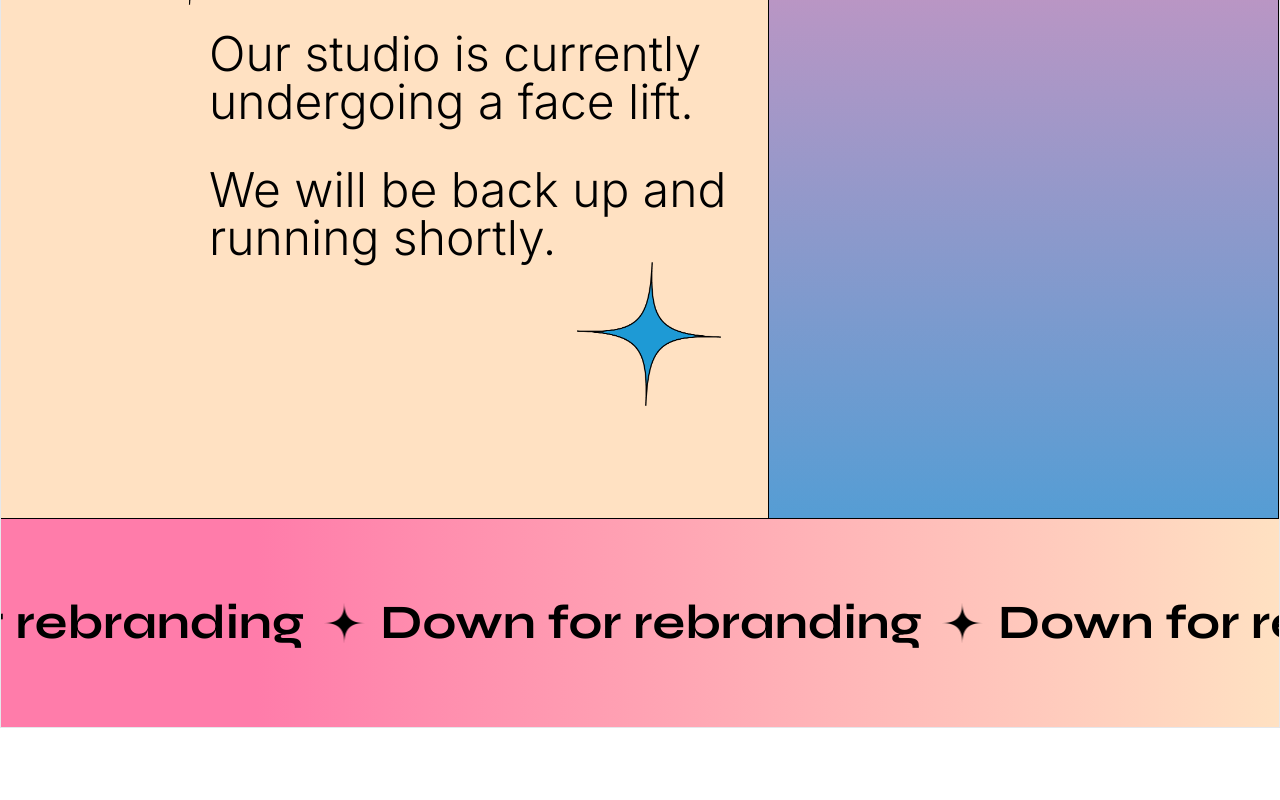
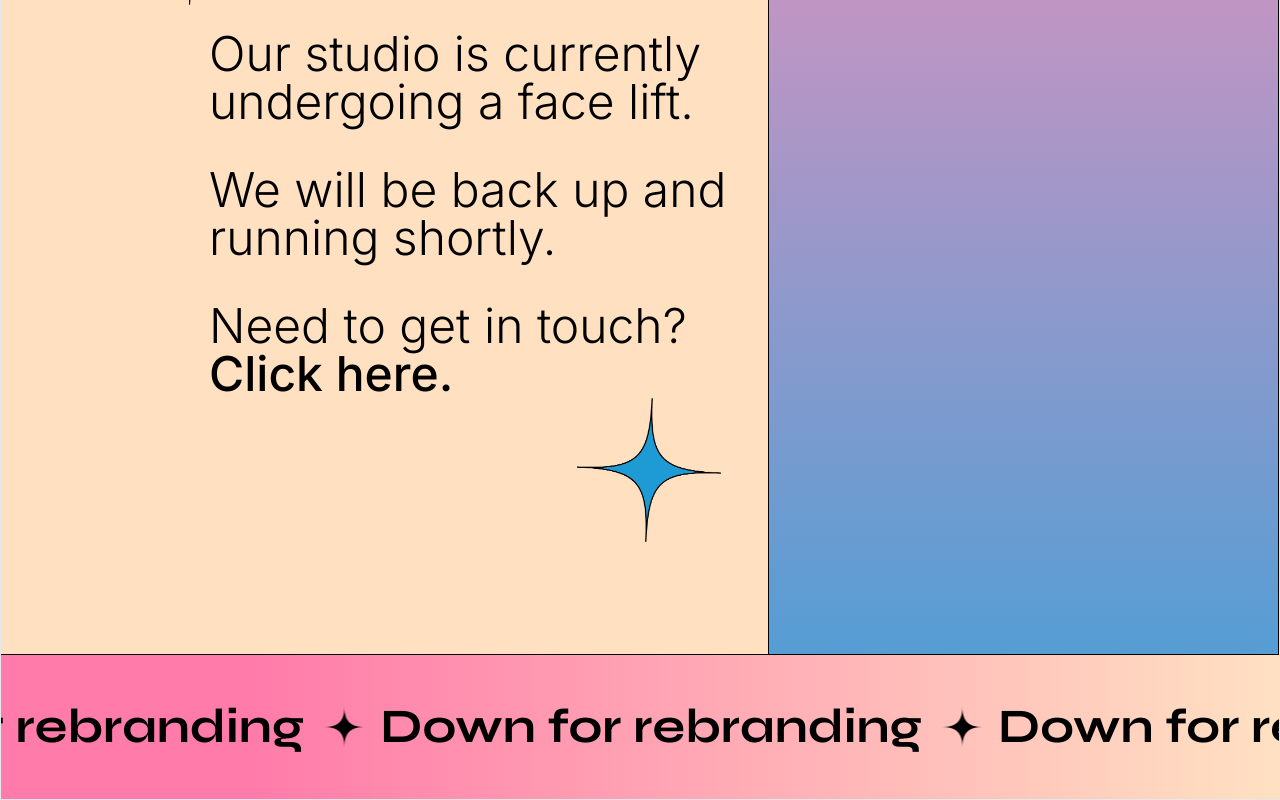
Before and after one commit to beezer5693/wisdom-studios, a Next.js app: page / in a window 1280 px wide. Shown: the part 503-1303 px from the top of the page. Before the commit the page ends 1231 px from the top, so only its background shows below. Built offline with nearby package versions, Linux system fonts and the light colour scheme.

Commit message:
Added contact button

```diff
--- a/src/app/page.tsx
+++ b/src/app/page.tsx
@@ -3,6 +3,7 @@ import smBlueStar from "../../public/images/sm-blue-star.png"
 import lgBlueStar from "../../public/images/lg-blue-star.png"
 import Image from "next/image"
 import Carousel from "./components/Carousel"
+import Link from "next/link"
 
 export default function Home() {
   return (
@@ -24,6 +25,14 @@ export default function Home() {
               <span>
                 We will be back up and <br /> running shortly.
               </span>
+              <span>
+                Need to get in touch? <br />{" "}
+                <Link href="mailto:nikki@wisdomstudios.co">
+                  <span className="font-medium hover:underline hover:underline-offset-2 cursor-pointer">
+                    Click here.
+                  </span>
+                </Link>
+              </span>
             </p>
             <div className="absolute top-7 left-20">
               <Image src={smBlueStar} alt="small blue star" className="h-24 w-24" />
@@ -43,7 +52,7 @@ export default function Home() {
             </div>
           </div>
         </div>
-        <div className="py-20 bg-gradient-to-r from-[#ff7caa] from-[20%] border-t border-black">
+        <div className="py-12 bg-gradient-to-r from-[#ff7caa] from-[20%] border-t border-black">
           <Carousel />
         </div>
       </Container>
```
